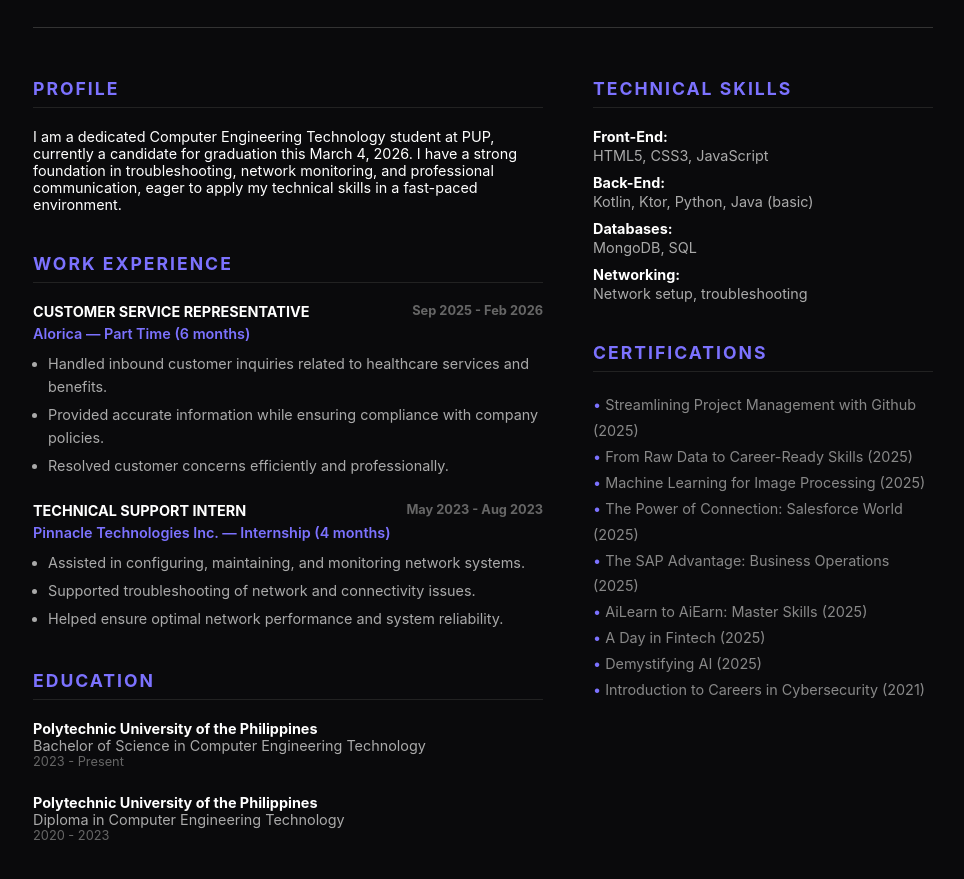
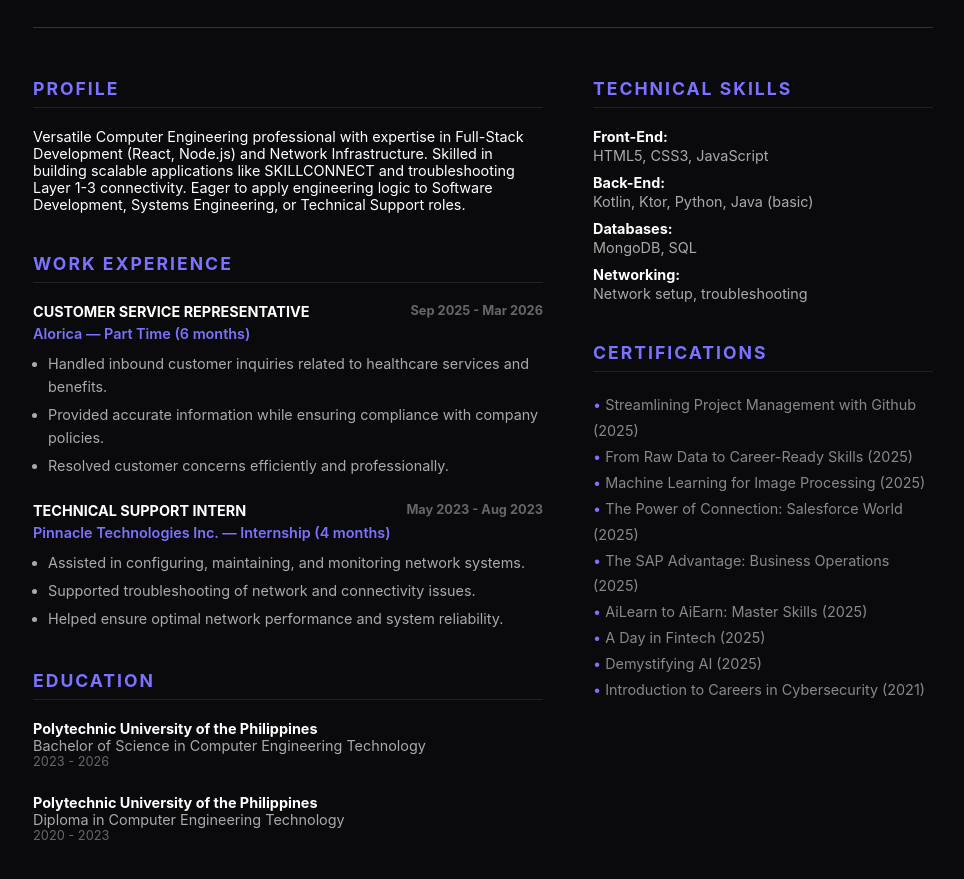
Before and after one commit to ttrdtxn/My-Portfolio, a Vue app: page /resume in a window 1280 px wide. Shown: the part 209-1088 px from the top of the page, without its empty margins (157-1121 px from the left). Built offline with nearby package versions, Linux system fonts and the light colour scheme.

Commit message:
updated the contents of the resume

```diff
--- a/src/views/ResumeView.vue
+++ b/src/views/ResumeView.vue
@@ -16,7 +16,7 @@
           <section class="section">
             <h2 class="section-title">PROFILE</h2>
             <p class="profile-text">
-              I am a dedicated Computer Engineering Technology student at PUP, currently a candidate for graduation this March 4, 2026. I have a strong foundation in troubleshooting, network monitoring, and professional communication, eager to apply my technical skills in a fast-paced environment.
+             Versatile Computer Engineering professional with expertise in Full-Stack Development (React, Node.js) and Network Infrastructure. Skilled in building scalable applications like SKILLCONNECT and troubleshooting Layer 1-3 connectivity. Eager to apply engineering logic to Software Development, Systems Engineering, or Technical Support roles.
             </p>
           </section>
 
@@ -26,7 +26,7 @@
             <div class="item">
               <div class="item-header">
                 <span class="role">CUSTOMER SERVICE REPRESENTATIVE</span>
-                <span class="date">Sep 2025 - Feb 2026</span>
+                <span class="date">Sep 2025 - Mar 2026</span>
               </div>
               <p class="company">Alorica — Part Time (6 months)</p>
               <ul class="bullets">
@@ -55,7 +55,7 @@
             <div class="item">
               <p class="edu-school">Polytechnic University of the Philippines</p>
               <p class="edu-degree">Bachelor of Science in Computer Engineering Technology</p>
-              <p class="edu-date">2023 - Present</p>
+              <p class="edu-date">2023 - 2026</p>
             </div>
             <div class="item">
               <p class="edu-school">Polytechnic University of the Philippines</p>
```
